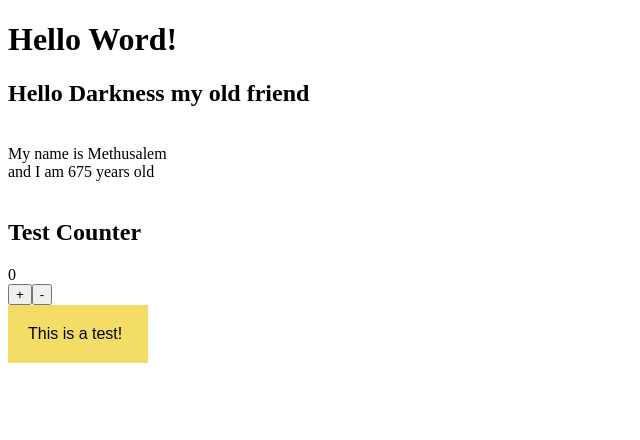
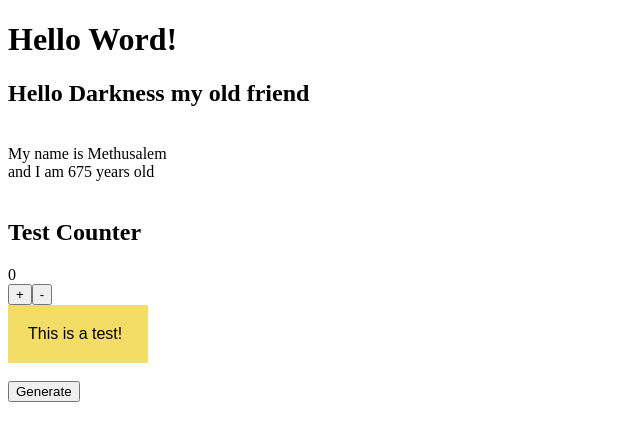
Before and after one commit to Overcook3265/react-random-color-generator, a React app: page / in a window 1280 px wide. Shown: the top 440 px of the page, without its empty margins (0-640 px from the left). Built offline with nearby package versions, Linux system fonts and the light colour scheme.

Commit message:
Add working color randomizer button

```diff
--- a/src/App.js
+++ b/src/App.js
@@ -5,7 +5,9 @@ import TestCounter from './TestCounter';
 import TestProp from './TestProp';
 
 export default function App() {
-  const rCol = randomColor();
+  let iCol = '#ffff00';
+  const [randCol, setRandCol] = useState(randomColor());
+
   return (
     <>
       <h1>Hello Word!</h1>
@@ -19,7 +21,7 @@ export default function App() {
       {/*Create div element and style it*/}
       <div
         style={{
-          backgroundColor: rCol,
+          backgroundColor: randCol,
           fontFamily: 'sans-serif',
           padding: 20,
           maxWidth: 100,
@@ -28,6 +30,15 @@ export default function App() {
         This is a test!
       </div>
       <br />
+      <button
+        onClick={() => {
+          setRandCol(randomColor());
+          console.log(randCol);
+          //setEmojiIcon(newEmoji.emoji);
+        }}
+      >
+        Generate
+      </button>
     </>
   );
 }
```
